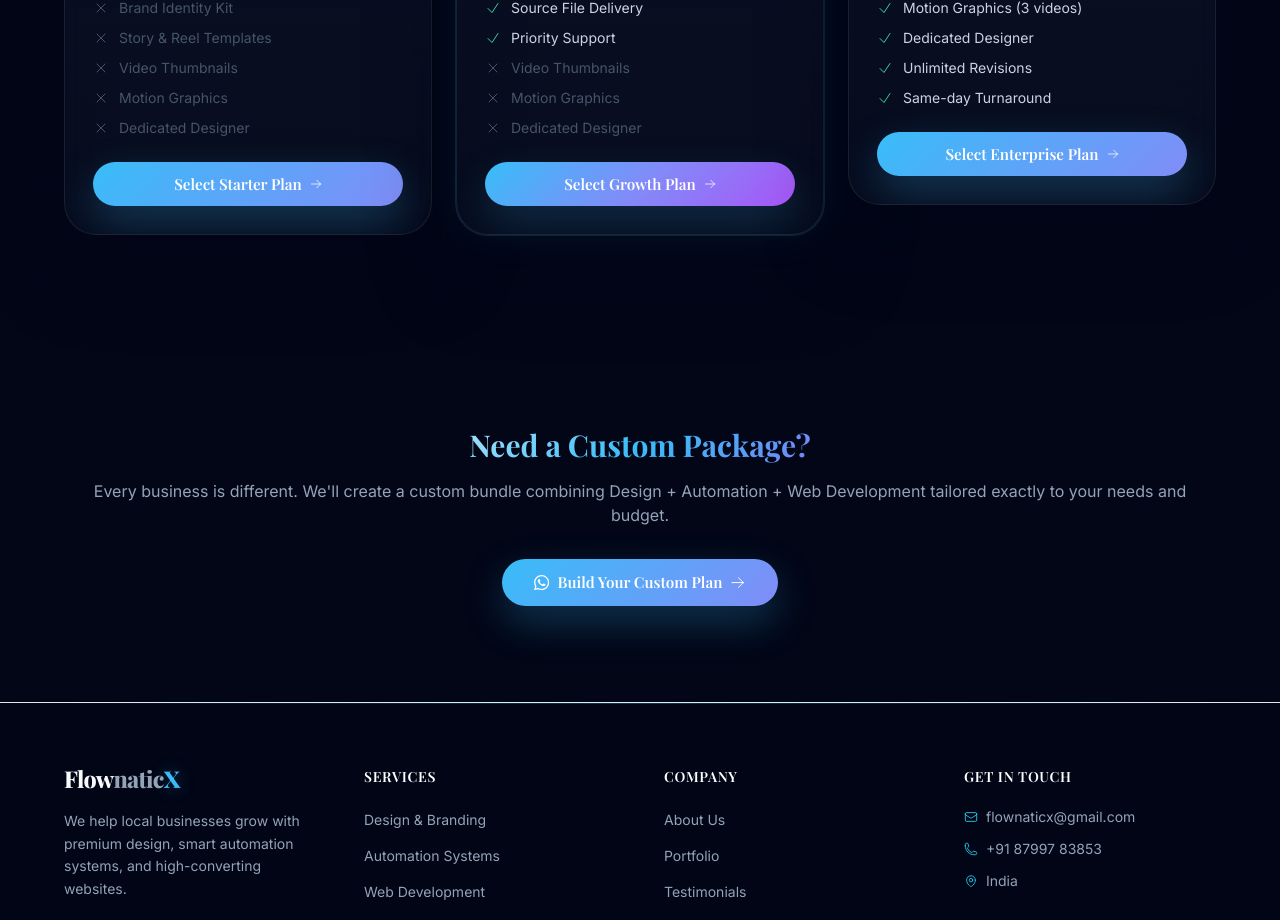
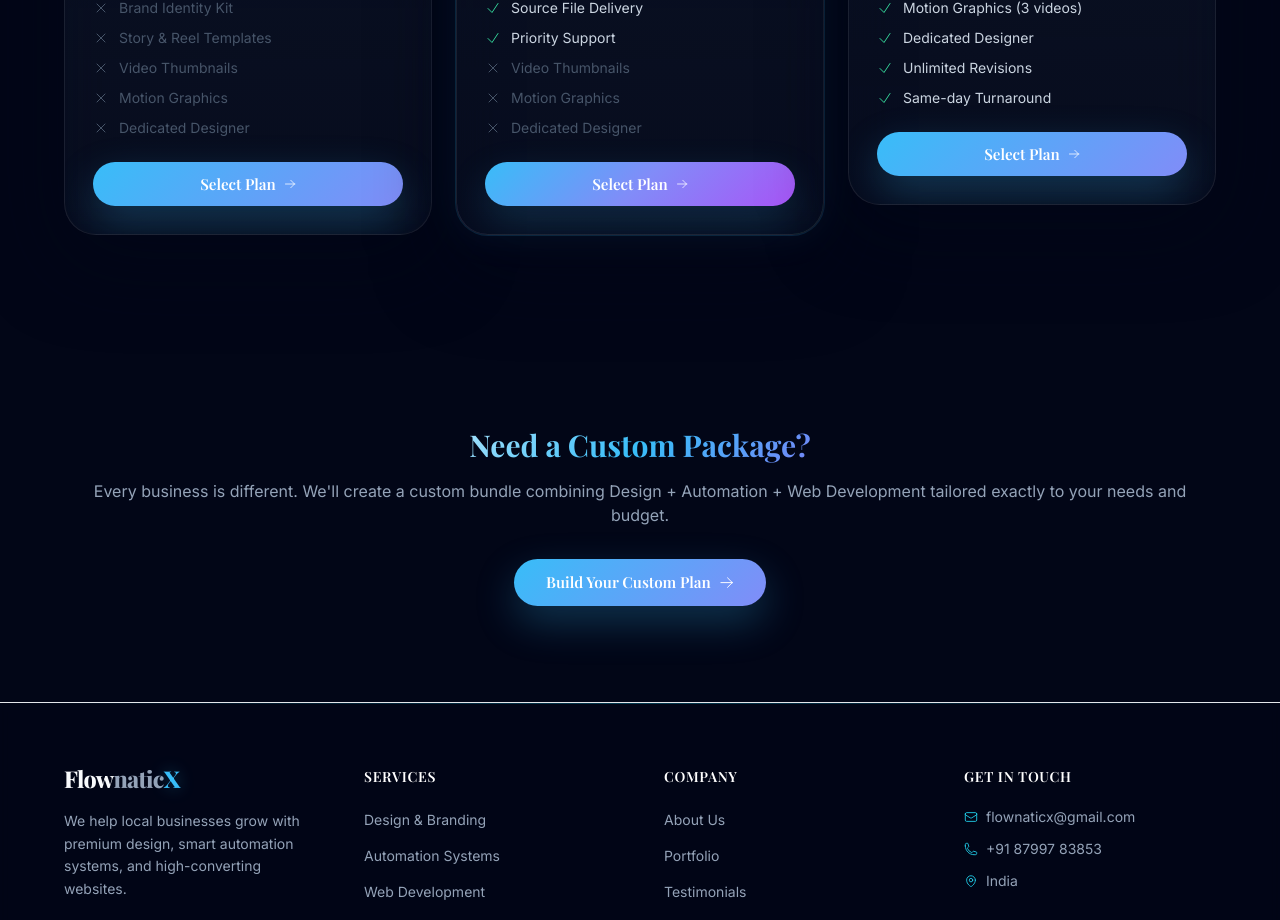
Before and after one commit to Atique-lab/FlownaticX, a React (Vite) app: page /pricing in a window 1280 px wide. Shown: the part 980-1900 px from the top of the page. Built offline with nearby package versions, Linux system fonts and the light colour scheme; a web font is replaced by a local one.

Commit message:
feat: redirect pricing plan buttons to contact form with prefilled details

```diff
--- a/src/pages/PricingPage.jsx
+++ b/src/pages/PricingPage.jsx
@@ -493,17 +493,13 @@ export default function PricingPage() {
                           )}
 
                           {/* CTA */}
-                          <a
-                            href={`https://wa.me/918799783853?text=${encodeURIComponent(
-                              `Hi FlownaticX! I'm interested in the ${plan.name} plan for ${activeCat.label}.\n\n💰 Price: ${symbol}${price}${plan.period}\n🛠 Service: ${activeCat.label}\n\nPlease share the next steps for onboarding.`
-                            )}`}
-                            target="_blank"
-                            rel="noopener noreferrer"
+                          <Link
+                            to={`/contact?service=${encodeURIComponent(activeCat.label)}&plan=${encodeURIComponent(plan.name)}`}
                             className={`mt-6 flex w-full items-center justify-center gap-2 py-4 text-center text-sm font-bold transition-transform hover:scale-[1.02] active:scale-[0.98] ${plan.ctaStyle}`}
                           >
-                            Select {plan.name} Plan
+                            Select Plan
                             <HiOutlineArrowRight className="text-xs" />
-                          </a>
+                          </Link>
                         </div>
                       </TiltCard>
                     </motion.div>
@@ -525,16 +521,13 @@ export default function PricingPage() {
             <p className="mt-4 text-slate-400">
               Every business is different. We'll create a custom bundle combining Design + Automation + Web Development tailored exactly to your needs and budget.
             </p>
-            <a
-              href="https://wa.me/918799783853"
-              target="_blank"
-              rel="noopener noreferrer"
+            <Link
+              to="/contact?service=Premium Bundle"
               className="btn-primary mt-8 inline-flex items-center gap-2 px-8 py-3"
             >
-              <SiWhatsapp />
               Build Your Custom Plan
               <HiOutlineArrowRight />
-            </a>
+            </Link>
           </div>
         </section>
       </ScrollReveal>
```
